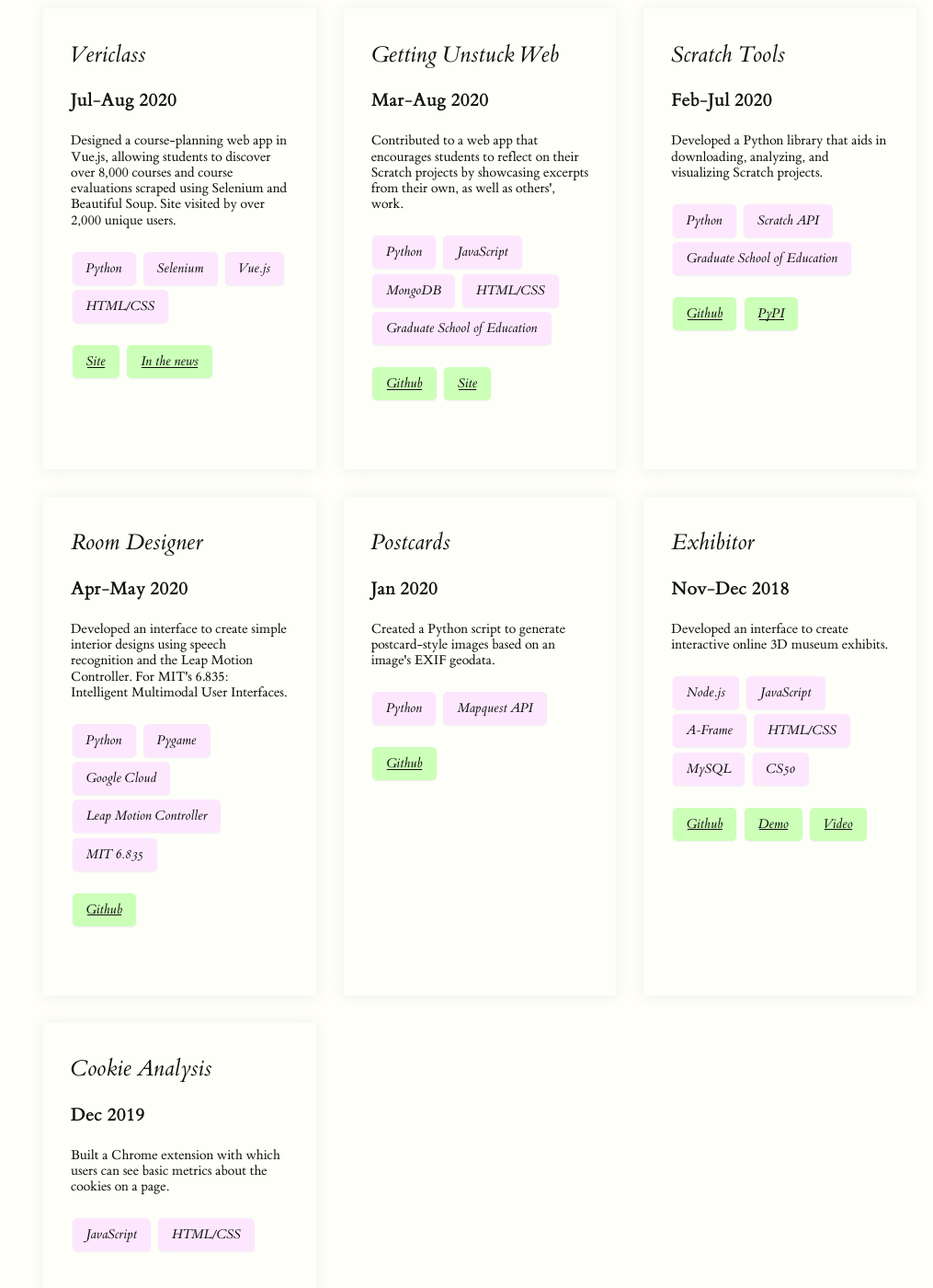
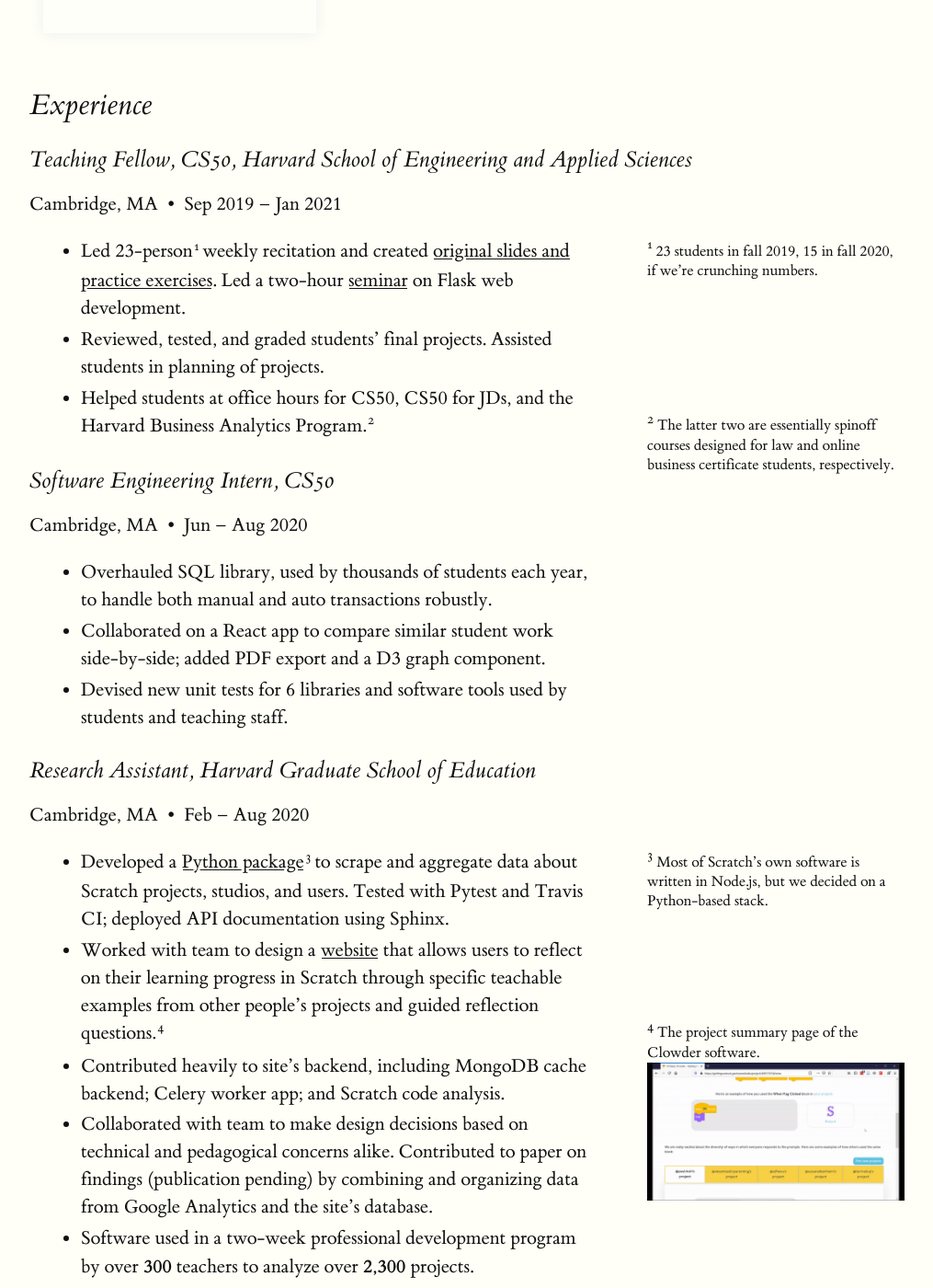
Before and after one commit to jsarchibald/personal-site, a Jekyll site: the page built from index.md, in a window 1280 px wide and 1400 px high, scrolled down 2557 px. Shown: the whole window at 92% size, without its empty margins (128-1143 px from the left). Built offline with Jekyll 4.4.1, drawn with Linux system fonts in a browser that asks for light colours; nearby versions of some CDN libraries; some of the changed text lies outside the part shown.

Commit message:
Landing page updates

```diff
--- a/_data/experience.yml
+++ b/_data/experience.yml
@@ -4,9 +4,14 @@
   start: Sep 2019
   end: Jan 2021
   highlights:
-  - "Led 23-person weekly recitation and created <a href='https://github.com/jsarchibald/cs50'>original slides and practice exercises</a>. Led a two-hour <a href='https://cs50.harvard.edu/hls/2020/winter/seminars/Flask_Seminar.pdf'>seminar</a> on Flask web development."
+  - "Led 23-person<label for='sn-class-size' class='margin-toggle sidenote-number'></label>
+     <input type='checkbox' id='sn-class-size' class='margin-toggle'>
+     <span class='sidenote'>23 students in fall 2019, 15 in fall 2020, if we&rsquo;re crunching numbers.</span>
+     weekly recitation and created <a href='https://github.com/jsarchibald/cs50'>original slides and practice exercises</a>. Led a two-hour <a href='https://cs50.harvard.edu/hls/2020/winter/seminars/Flask_Seminar.pdf'>seminar</a> on Flask web development."
   - "Reviewed, tested, and graded students&rsquo; final projects. Assisted students in planning of projects."
-  - "Helped students at office hours for CS50, CS50 for JDs, and the Harvard Business Analytics Program."
+  - "Helped students at office hours for CS50, CS50 for JDs, and the Harvard Business Analytics Program.<label for='sn-other-cs50' class='margin-toggle sidenote-number'></label>
+     <input type='checkbox' id='sn-other-cs50' class='margin-toggle'>
+     <span class='sidenote'>The latter two are essentially spinoff courses designed for law and online business certificate students, respectively.</span>"
 - title: Software Engineering Intern
   organization: CS50
   location: Cambridge, MA
@@ -22,8 +27,14 @@
   start: Feb
   end: Aug 2020
   highlights:
-  - "Developed a <a href='https://pypi.org/project/ccl-scratch-tools'>Python package</a> to scrape and aggregate data about Scratch projects, studios, and users. Tested with Pytest and Travis CI; deployed API documentation using Sphinx."
-  - "Worked with team to design a <a href='https://gettingunstuck.gse.harvard.edu'>website</a> that allows users to reflect on their learning progress in Scratch through specific teachable examples from other people&rsquo;s projects and guided reflection questions."
+  - "Developed a <a href='https://pypi.org/project/ccl-scratch-tools'>Python package</a><label for='sn-scratch-tools' class='margin-toggle sidenote-number'></label>
+     <input type='checkbox' id='sn-scratch-tools' class='margin-toggle'>
+     <span class='sidenote'>Most of Scratch&rsquo;s own software is written in Node.js, but we decided on a Python-based stack.</span>
+     to scrape and aggregate data about Scratch projects, studios, and users. Tested with Pytest and Travis CI; deployed API documentation using Sphinx."
+  - "Worked with team to design a <a href='https://gettingunstuck.gse.harvard.edu'>website</a> that allows users to reflect on their learning progress
+     in Scratch through specific teachable examples from other people&rsquo;s projects and guided reflection questions.<label for='sn-clowder' class='margin-toggle sidenote-number'></label>
+     <input type='checkbox' id='sn-clowder' class='margin-toggle'>
+     <p class='sidenote'>The project summary page of the Clowder software. <img src='/assets/img/clowder.gif' alt='Clowder software in action.'></p>"
   - "Contributed heavily to site&rsquo;s backend, including MongoDB cache backend; Celery worker app; and Scratch code analysis."
   - "Collaborated with team to make design decisions based on technical and pedagogical concerns alike. Contributed to paper on findings (publication pending) by combining and organizing data from Google Analytics and the site&rsquo;s database."
   - "Software used in a two-week professional development program by over <strong>300</strong> teachers to analyze over <strong>2,300</strong> projects."
--- a/_data/projects.yml
+++ b/_data/projects.yml
@@ -13,35 +13,35 @@
       url: https://www.thecrimson.com/article/2020/8/15/shopping-week-q-scores-missing
 - name: Getting Unstuck Web
   date: Mar-Aug 2020
-  description: "Contributed to a web app that encourages students to reflect on their Scratch projects by showcasing excerpts from their own, as well as others', work."
+  description: "Contributed to a web app that encourages students to reflect on their Scratch projects by showcasing excerpts from their own, as well as others&rsquo;, work."
   tags:
     - Python
     - JavaScript
     - MongoDB
     - HTML/CSS
-    - Graduate School of Education
+    - Harvard GSE
   links:
     - name: Github
       url: https://github.com/GSE-CCL/getting-unstuck-web
     - name: Site
-      url: https://gettingunstuck.gse.harvard.edu/
+      url: https://gettingunstuck.gse.harvard.edu
 - name: Scratch Tools
   date: Feb-Jul 2020
   description: "Developed a Python library that aids in downloading, analyzing, and visualizing Scratch projects."
   tags:
     - Python
     - Scratch API
-    - Graduate School of Education
+    - Harvard GSE
   links:
     - name: Github
       url: https://github.com/gse-ccl/scratch-tools
     - name: PyPI
-      url: https://pypi.org/project/ccl-scratch-tools/
+      url: https://pypi.org/project/ccl-scratch-tools
 - name: Room Designer
   date: Apr-May 2020
   description: "Developed an interface to create simple interior designs
     using speech recognition and the Leap Motion Controller.
-    For MIT's 6.835: Intelligent Multimodal User Interfaces."
+    For MIT&rsquo;s 6.835: Intelligent Multimodal User Interfaces."
   tags:
     - Python
     - Pygame
@@ -53,7 +53,7 @@
       url: https://github.com/jsarchibald/room-designer
 - name: Postcards
   date: Jan 2020
-  description: "Created a Python script to generate postcard-style images based on an image's EXIF geodata."
+  description: "Created a Python script to generate postcard-style images based on an image&rsquo;s EXIF geodata."
   tags:
     - Python
     - Mapquest API
@@ -74,7 +74,7 @@
   - name: Github
     url: https://github.com/jsarchibald/exhibit
   - name: Demo
-    url: https://exhibit.josharchibald.com/
+    url: https://exhibit.josharchibald.com
   - name: Video
     url: https://youtu.be/D0JW6pnBUdg?t=1412
 - name: Cookie Analysis
--- a/bio.md
+++ b/bio.md
@@ -1,12 +1,12 @@
-I'm currently a research assistant at the [Creative Computing Lab](https://creativecomputing.gse.harvard.edu/) at the Harvard Graduate School of Education, where I work on tools to analyze [Scratch](https://scratch.mit.edu/) projects and help develop a website for the [Getting Unstuck](https://gettingunstuck.gse.harvard.edu/) professional development program.
+Recently, I was a research assistant at the [Creative Computing Lab](https://creativecomputing.gse.harvard.edu/) at the Harvard Graduate School of Education, where I worked on tools to analyze [Scratch](https://scratch.mit.edu/) projects and helped develop a website for the [Getting Unstuck](https://gettingunstuck.gse.harvard.edu/) professional development program.
 
-This summer I was a software development intern at [CS50](https://cs50.harvard.edu/), helping to design software tools to improve the student experience for Harvard's introductory computer science course. I've previously worked as a Teaching Fellow for the course in both its undergraduate and law school iterations.
+This past summer I worked as a software development intern at [CS50](https://cs50.harvard.edu/), helping to design software tools to improve the student experience for Harvard's introductory computer science course. I've previously worked as a Teaching Fellow for the course in both its undergraduate and law school iterations.
 
-Outside of class, I enjoy volunteering my time teaching in Boston Public Schools - I've taught American government as part of the [Harvard CIVICS](https://iop.harvard.edu/get-involved/civics-program) program since my first semester of college and currently serve as the president of the [Digital Literacy Project](https://digilit.io/), which teaches middle school computer science.
+Outside of class, I enjoy volunteering my time teaching in Boston Public Schools - I taught American government as part of the [Harvard CIVICS](https://iop.harvard.edu/get-involved/civics-program) program for my first three semesters of college and recently served as the president of the [Digital Literacy Project](https://digilit.io/), which teaches middle school computer science.
 
 ### Contact Me
 - You can reach me by email at [jarchibald@college.harvard.edu](mailto:jarchibald@college.harvard.edu).
 
 ### Links
-- [Github](https://github.com/jsarchibald/)
-- [LinkedIn](https://www.linkedin.com/in/josh-archibald/)
+- [Github](https://github.com/jsarchibald)
+- [LinkedIn](https://www.linkedin.com/in/josh-archibald)
--- a/index.md
+++ b/index.md
@@ -7,7 +7,7 @@
 <h1>Hi there!</h1>
 
 <p>
-    <span class="newthought">I'm Josh Archibald,</span> a rising junior at Harvard studying computer science.
+    <span class="newthought">I&rsquo;m Josh Archibald,</span> a junior at Harvard studying computer science.
     <label for="me" class="margin-toggle">&#8853;</label>
     <input type="checkbox" id="me" class="margin-toggle"/>
     <span class="marginnote">
@@ -25,29 +25,8 @@
 
 <section>
 
-<h2>Experience</h2>
 
-{% for position in site.data.experience %}
-
-<h3>{{ position.title }}, {{ position.organization }}</h3>
-<p>{{ position.location }} &nbsp;&bull;&nbsp; {{ position.start }} &minus; {{ position.end }}</p>
-
-<ul>
-{% for highlight in position.highlights %}
-<li>{{ highlight }}</li>
-{% endfor %}
-</ul>
-
-{% endfor %}
-
-
-</section>
-
-
-<section>
-
-
-<h2>Projects</h2>
+<h2 id="projects">Projects</h2>
 
 {% for project in site.data.projects %}
 
@@ -85,3 +64,24 @@
     </div>
 </div>
 {% endfor %}
+
+
+<section>
+
+<h2 id="experience">Experience</h2>
+
+{% for position in site.data.experience %}
+
+<h3>{{ position.title }}, {{ position.organization }}</h3>
+<p>{{ position.location }} &nbsp;&bull;&nbsp; {{ position.start }} &minus; {{ position.end }}</p>
+
+<ul>
+{% for highlight in position.highlights %}
+<li>{{ highlight }}</li>
+{% endfor %}
+</ul>
+
+{% endfor %}
+
+
+</section>
```
Also changed, not shown: 404.md (+1 -1 lines), _data/nav.yml (+5 -5 lines), _layouts/single-section.html (added, +21 -0 lines), Gemfile.lock (deleted), assets/img/clowder.gif (added), assets/josh.jpg, 1 other file.
